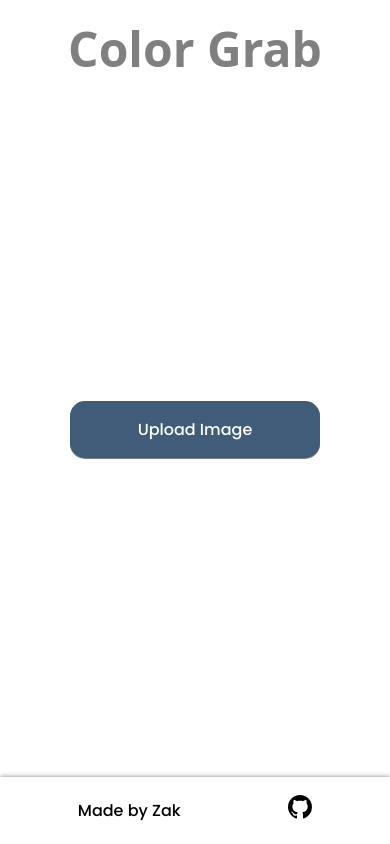
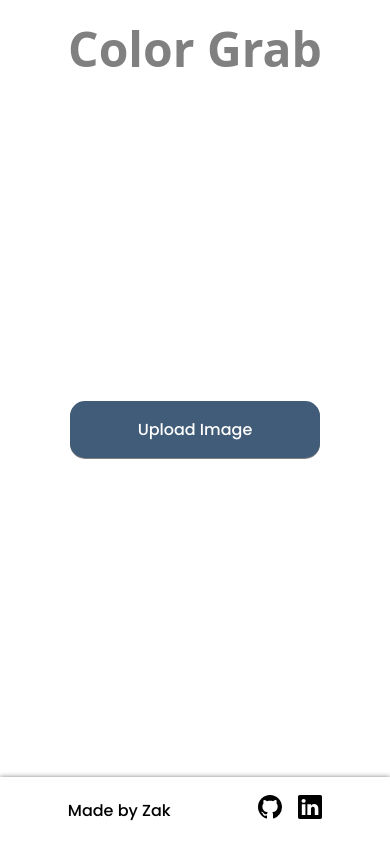
Before and after one commit to zeeshan-ahmad-khan/color-grab, a React (Vite) app: page / in a window 390 px wide. Built offline with nearby package versions, Linux system fonts and the light colour scheme.

Commit message:
add: social btn

```diff
--- a/src/components/ColorGrab/ColorGrab.tsx
+++ b/src/components/ColorGrab/ColorGrab.tsx
@@ -41,7 +41,7 @@ function ColorGrab() {
       //   setColors(colors);
       const rgbValues: number[][] = getRgbValuesArray(data);
       const cluster: clusterType = await kmeans(rgbValues);
-      console.log(cluster);
+      // console.log(cluster);
       const val = cluster.labels.map((label: any) => {
         const [r, g, b] = label.centroid;
         return rgbToHex({ r, g, b });
--- a/src/components/Footer/Footer.tsx
+++ b/src/components/Footer/Footer.tsx
@@ -1,5 +1,5 @@
 import "./footer.css";
-import { BsGithub } from "react-icons/bs";
+import { BsGithub, BsLinkedin } from "react-icons/bs";
 
 export default function Footer() {
   return (
@@ -9,6 +9,9 @@ export default function Footer() {
         <a href="https://github.com/zeeshan-ahmad-khan/color-grab">
           <BsGithub />
         </a>
+        <a href="https://www.linkedin.com/in/zeeshan-ahmad-khan-178563170">
+          <BsLinkedin />
+        </a>
       </div>
     </div>
   );
--- a/src/components/Footer/footer.css
+++ b/src/components/Footer/footer.css
@@ -20,6 +20,10 @@
 
 .social {
   font-size: 1.5rem;
+  display: flex;
+  flex-direction: column;
+  align-items: center;
+  justify-content: center;
 }
 
 @media screen and (max-width: 480px) {
@@ -34,4 +38,9 @@
     text-orientation: upright;
     white-space: nowrap;
   }
+
+  .social {
+    flex-direction: row;
+    gap: 1rem;
+  }
 }
```
